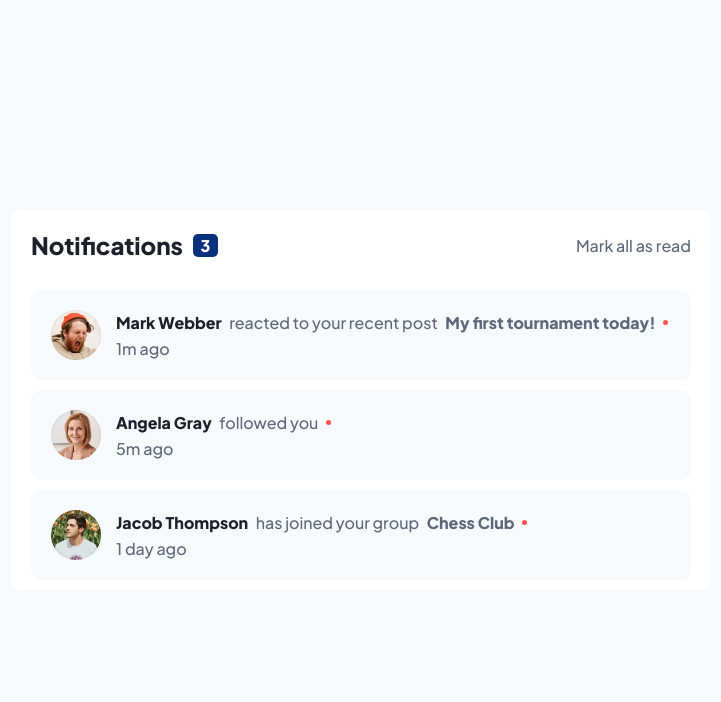
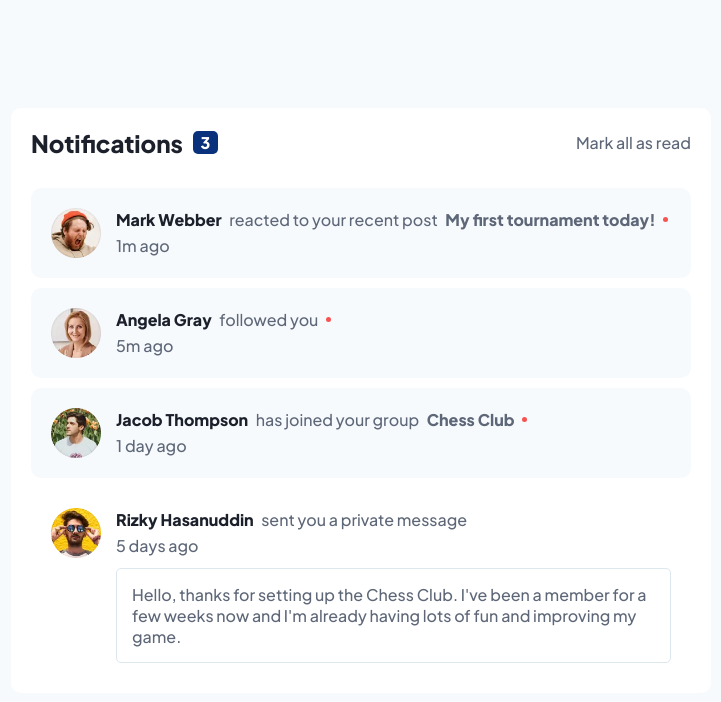
Before and after one commit to anonggentlegentle/Notifications-page, a website: page index.html in a window 1280 px wide. Shown: the whole page, without its empty margins (279-1000 px from the left). Drawn offline with Linux system fonts and the light colour scheme.

Commit message:
Add content and style

```diff
--- a/css/style.scss
+++ b/css/style.scss
@@ -79,6 +79,7 @@ video {
   &__notifs-box {
     padding: 2rem;
     border-radius: 1rem;
+    background-color: transparent;
 
     display: flex;
     column-gap: 1.5rem;
@@ -86,11 +87,20 @@ video {
     &--unread {
       background-color: var(--color-very-light-grayish-blue);
     }
+
+    &--message {
+      display: grid;
+      grid-template-columns: max-content 1fr;
+      row-gap: 1rem;
+    }
   }
 
   &__notifs-box-dp {
     width: 5rem;
     height: 5rem;
+
+    grid-row: 1 / 2;
+    grid-column: 1 / 2;
   }
 
   &__notifs-box-dp-img {
@@ -103,6 +113,17 @@ video {
     flex-direction: column;
     justify-content: center;
     row-gap: 0.5rem;
+
+    grid-row: 1 / 2;
+  }
+
+  &__notifs-message {
+    border: 1px solid var(--color-light-grayish-blue-2);
+    border-radius: 0.5rem;
+    padding: 1.5rem;
+
+    grid-row: 2 /3;
+    grid-column: 2/ 3;
   }
 
   &__notifs-text-proper {
--- a/index.html
+++ b/index.html
@@ -90,13 +90,35 @@
             <p class="main__notifs-text-time">1 day ago</p>
           </div>
         </article>
+
+        <article class="main__notifs-box main__notifs-box--message">
+          <div class="main__notifs-box-dp">
+            <img
+              src="assets/images/avatar-rizky-hasanuddin.webp"
+              alt="Display picture"
+              class="main__notifs-box-dp-img"
+            />
+          </div>
+          <div class="main__notifs-text-box">
+            <p class="main__notifs-text-proper">
+              <a href="#" class="main__notifs-text-proper--name">
+                Rizky Hasanuddin
+              </a>
+              sent you a private message
+            </p>
+            <p class="main__notifs-text-time">5 days ago</p>
+          </div>
+          <div class="main__notifs-message">
+            Hello, thanks for setting up the Chess Club. I've been a member for
+            a few weeks now and I'm already having lots of fun and improving my
+            game.
+          </div>
+        </article>
       </section>
     </main>
 
     <!--
- Rizky Hasanuddin sent you a private message 5 days ago Hello,
-    thanks for setting up the Chess Club. I've been a member for a few weeks now
-    and I'm already having lots of fun and improving my game. Kimberly Smith
+   Kimberly Smith
     commented on your picture 1 week ago Nathan Peterson reacted to your recent
     post 5 end-game strategies to increase your win rate 2 weeks ago Anna Kim
     left the group Chess Club 2 weeks ago
```
Also changed, not shown: css/style.css, 1 other file.
